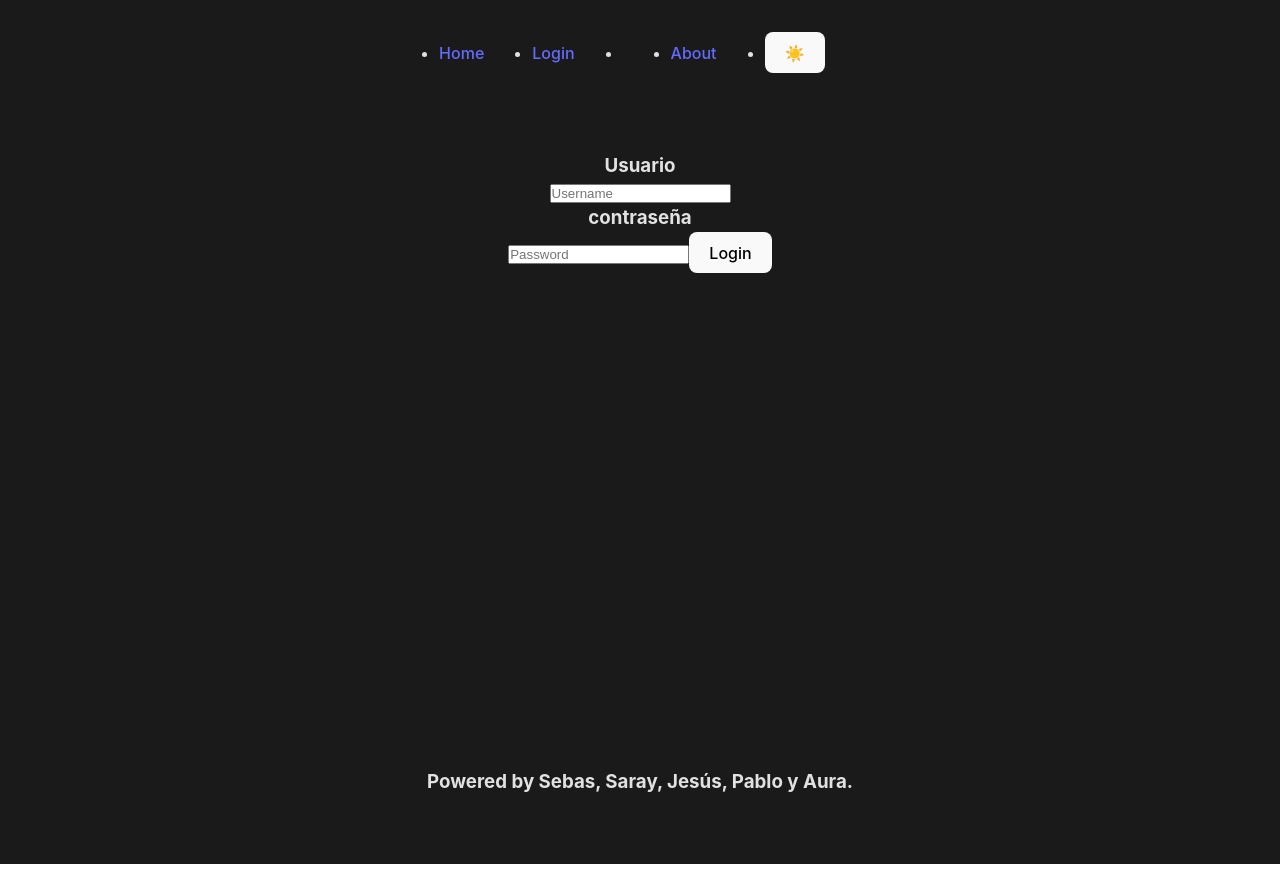
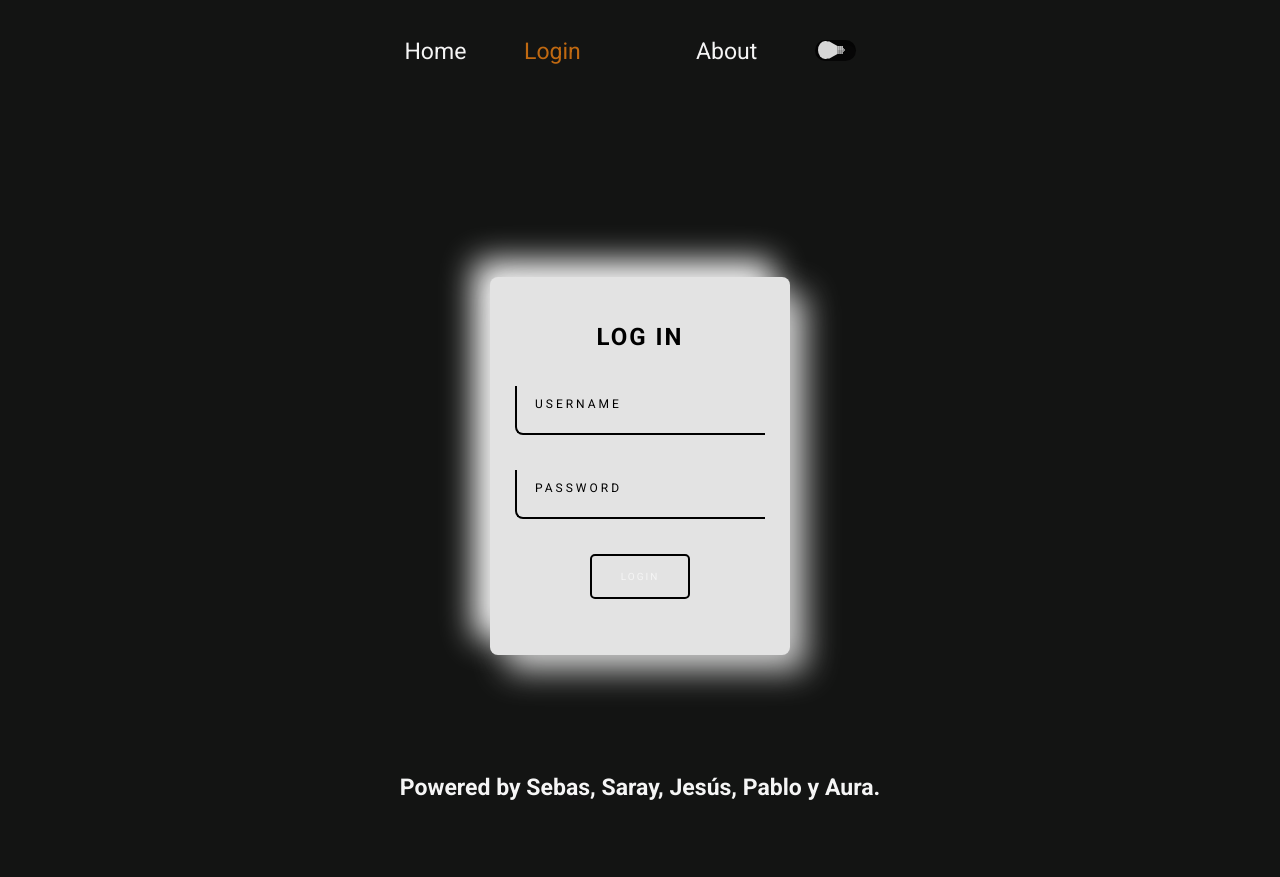
Before and after one commit to sarayleal/CMS-MOTORBIKES, a React (Vite) app: page /login in a window 1280 px wide. Built offline with nearby package versions, Linux system fonts and the light colour scheme.

Commit message:
feat styles

```diff
--- a/src/Pages/Login/Login.css
+++ b/src/Pages/Login/Login.css
@@ -0,0 +1,97 @@
+.container{
+    display: block;
+    margin: auto;
+}
+.login {
+    color: #000;
+    text-transform: uppercase;
+    letter-spacing: 2px;
+    display: block;
+    font-weight: bold;
+    font-size: x-large;
+  }
+
+  .card {
+    display: flex;
+    justify-content: center;
+    align-items: center;
+    min-height: 350px;
+    width: 300px;
+    flex-direction: column;
+    gap: 35px;
+    background: #e3e3e3;
+    box-shadow: 16px 16px 32px #c8c8c8,
+          -16px -16px 32px #fefefe;
+    border-radius: 8px;
+  }
+
+  .inputBox {
+    position: relative;
+    width: 250px;
+  }
+
+  .inputBox input {
+    width: 100%;
+    padding: 10px;
+    outline: none;
+    border: none;
+    color: #000;
+    font-size: 1em;
+    background: transparent;
+    border-left: 2px solid #000;
+    border-bottom: 2px solid #000;
+    transition: 0.1s;
+    border-bottom-left-radius: 8px;
+  }
+
+  .inputBox span {
+    margin-top: 5px;
+    position: absolute;
+    left: 0;
+    transform: translateY(-4px);
+    margin-left: 10px;
+    padding: 10px;
+    pointer-events: none;
+    font-size: 12px;
+    color: #000;
+    text-transform: uppercase;
+    transition: 0.5s;
+    letter-spacing: 3px;
+    border-radius: 8px;
+  }
+
+  .inputBox input:valid~span,
+  .inputBox input:focus~span {
+    transform: translateX(113px) translateY(-15px);
+    font-size: 0.8em;
+    padding: 5px 10px;
+    background: #000;
+    letter-spacing: 0.2em;
+    color: #fff;
+    border: 2px;
+  }
+
+  .inputBox input:valid,
+  .inputBox input:focus {
+    border: 2px solid #000;
+    border-radius: 8px;
+  }
+
+  .enter {
+    height: 45px;
+    width: 100px;
+    border-radius: 5px;
+    border: 2px solid #000;
+    cursor: pointer;
+    background-color: transparent;
+    transition: 0.5s;
+    text-transform: uppercase;
+    font-size: 10px;
+    letter-spacing: 2px;
+    margin-bottom: 1em;
+  }
+
+  .enter:hover {
+    background-color: rgb(0, 0, 0);
+    color: white;
+  }
--- a/src/Pages/Login/Login.jsx
+++ b/src/Pages/Login/Login.jsx
@@ -10,13 +10,18 @@ const Login = () => {
   const { login } = useContext(UserContext);
 
   return (
-    <main className="Login">
-      <div className="DivLogin">
-        <h3>Usuario</h3>
-        <input type="text" placeholder="Username" ref={inputRef} />
-        <h3>contraseña</h3>
-        <input type="password" placeholder="Password" ref={inputPassRef} />
-        <button
+    <main className="container">
+      <div className="card">
+        <h1 className="login">Log in</h1>
+        <div className="inputBox">
+          <input type="text" ref={inputRef} required/>
+          <span>Username</span>
+        </div>
+        <div className="inputBox">
+          <input type="password" ref={inputPassRef} required/>
+          <span>Password</span>
+        </div>
+        <button className="enter"
           onClick={() =>
             inputRef.current.value &&
             inputPassRef.current.value &&
--- a/src/components/Header/Header.css
+++ b/src/components/Header/Header.css
@@ -7,3 +7,76 @@ header nav ul {
   align-items: center;
   gap: 3rem;
 }
+
+.modeTheme {
+  display: block;
+  margin-bottom: 1.5em;
+  font-size: 1em;
+}
+
+.modeTheme {
+  background-color: rgba(0,0,0,0.7);
+  border-radius: 0.75em;
+  box-shadow: 0.125em 0.125em 0 0.125em rgba(0,0,0,0.3) inset;
+  color: #fdea7b;
+  display: inline-flex;
+  align-items: center;
+  margin: auto;
+  padding: 0.15em;
+  width: 1.8em;
+  height: .9em;
+  transition: background-color 0.1s 0.3s ease-out, box-shadow 0.1s 0.3s ease-out;
+  -webkit-appearance: none;
+  -moz-appearance: none;
+  appearance: none;
+}
+
+.modeTheme:before, .modeTheme:after {
+  content: "";
+  display: block;
+}
+
+.modeTheme:before {
+  background-color: #d7d7d7;
+  border-radius: 50%;
+  width: 0.8em;
+  height: 0.8em;
+  transition: background-color 0.1s 0.3s ease-out, transform 0.3s ease-out;
+  z-index: 1;
+}
+
+.modeTheme:after {
+  background: linear-gradient(transparent 50%, rgba(0,0,0,0.15) 0) 0 50% / 50% 100%,
+		repeating-linear-gradient(90deg,#bbb 0,#bbb,#bbb 20%,#999 20%,#999 40%) 0 50% / 50% 100%,
+		radial-gradient(circle at 50% 50%,#888 25%, transparent 26%);
+  background-repeat: no-repeat;
+  border: 0.25em solid transparent;
+  border-left: 0.4em solid #d8d8d8;
+  border-right: 0 solid transparent;
+  transition: border-left-color 0.1s 0.3s ease-out, transform 0.3s ease-out;
+  transform: translateX(-22.5%);
+  transform-origin: 25% 50%;
+  width: 1em;
+  height: 0.8em;
+  box-sizing: border-box;
+}
+/* Checked */
+.modeTheme:checked {
+  background-color: rgba(0,0,0,0.45);
+  box-shadow: 0.125em 0.125em 0 0.125em rgba(0,0,0,0.1) inset;
+}
+
+.modeTheme:checked:before {
+  background-color: currentColor;
+  transform: translateX(125%)
+}
+
+.modeTheme:checked:after {
+  border-left-color: currentColor;
+  transform: translateX(-2.5%) rotateY(180deg);
+}
+/* Other States */
+.modeTheme:focus {
+	/* Usually an anti-A11Y practice but set to remove an annoyance just for this demo */
+  outline: 0;
+}
--- a/src/components/Header/Header.jsx
+++ b/src/components/Header/Header.jsx
@@ -22,7 +22,7 @@ const Header = () => {
             <NavLink to="/About">About</NavLink>
           </li>
           <li>
-            <button onClick={() => toggleTheme()}>☀️</button>
+            <input type="checkbox" className="modeTheme" onChange={() => toggleTheme()} />
           </li>
         </ul>
         {user && <button onClick={() => logout()}>Logout</button>}
--- a/src/index.css
+++ b/src/index.css
@@ -1,79 +1,41 @@
-:root {
-  font-family: Inter, system-ui, Avenir, Helvetica, Arial, sans-serif;
-  line-height: 1.5;
-  font-weight: 400;
+@import url('https://fonts.googleapis.com/css2?family=Indie+Flower&family=Roboto:ital,wght@0,100;0,300;0,400;0,500;0,700;0,900;1,100;1,300;1,400;1,500;1,700;1,900&display=swap%27');
 
-  color-scheme: light dark;
-  color: rgba(255, 255, 255, 0.87);
-  background-color: #242424;
-
-  font-synthesis: none;
-  text-rendering: optimizeLegibility;
-  -webkit-font-smoothing: antialiased;
-  -moz-osx-font-smoothing: grayscale;
-  -webkit-text-size-adjust: 100%;
+:root{
+    --primary-color: #131413;
+    --secondary-color: whitesmoke;
+    --terciary-color: #af272a;
+    --main-font: "Roboto", sans-serif;
 }
 
-a {
-  font-weight: 500;
-  color: #646cff;
-  text-decoration: inherit;
-}
-a:hover {
-  color: #535bf2;
+*{
+  margin: 0;
+  padding: 0;
+  box-sizing: border-box;
+  font-family: var(--main-font);
+  font-size: 1.2rem;
+  text-decoration: none;
+  list-style-type: none;
+  color: inherit;
 }
 
-body {
-  margin: 0;
-  display: flex;
-  place-items: center;
-  min-width: 320px;
-  min-height: 100vh;
+main{
+  padding: 2rem;
 }
 
-h1 {
-  font-size: 3.2em;
-  line-height: 1.1;
+a{
+  transition: all .5s ease-in-out;
 }
 
-button {
-  border-radius: 8px;
-  border: 1px solid transparent;
-  padding: 0.6em 1.2em;
-  font-size: 1em;
-  font-weight: 500;
-  font-family: inherit;
-  background-color: #1a1a1a;
-  cursor: pointer;
-  transition: border-color 0.25s;
-}
-button:hover {
-  border-color: #646cff;
-}
-button:focus,
-button:focus-visible {
-  outline: 4px auto -webkit-focus-ring-color;
-}
-
-@media (prefers-color-scheme: light) {
-  :root {
-    color: #213547;
-    background-color: #ffffff;
-  }
-  a:hover {
-    color: #747bff;
-  }
-  button {
-    background-color: #f9f9f9;
-  }
+a:hover, .active{
+   color: #c06911;
 }
 
 .light {
-  background-color: rgba(255, 255, 255, 0.87);
-  color: #1a1a1a;
+  background-color: var(--secondary-color);
+  color: var(--primary-color);
 }
 
 .dark {
-  background-color: #1a1a1a;
-  color: rgba(255, 255, 255, 0.87);
+  background-color: var(--primary-color);
+  color: var(--secondary-color);
 }
```
